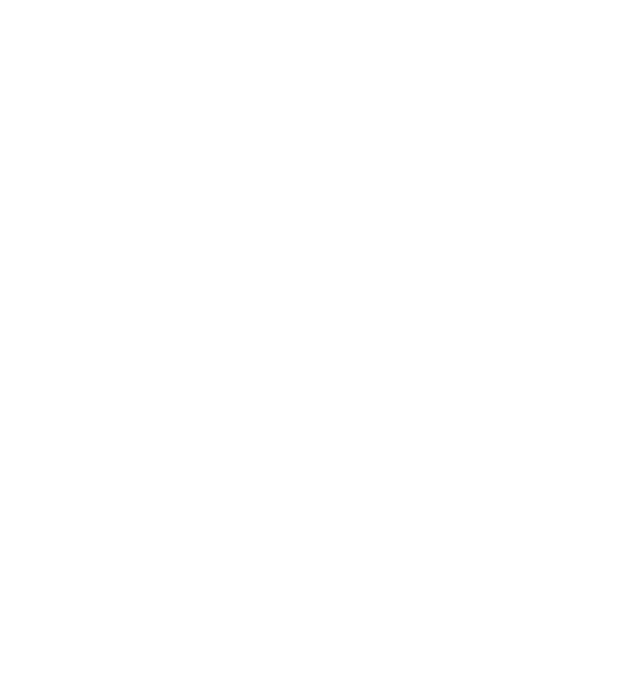
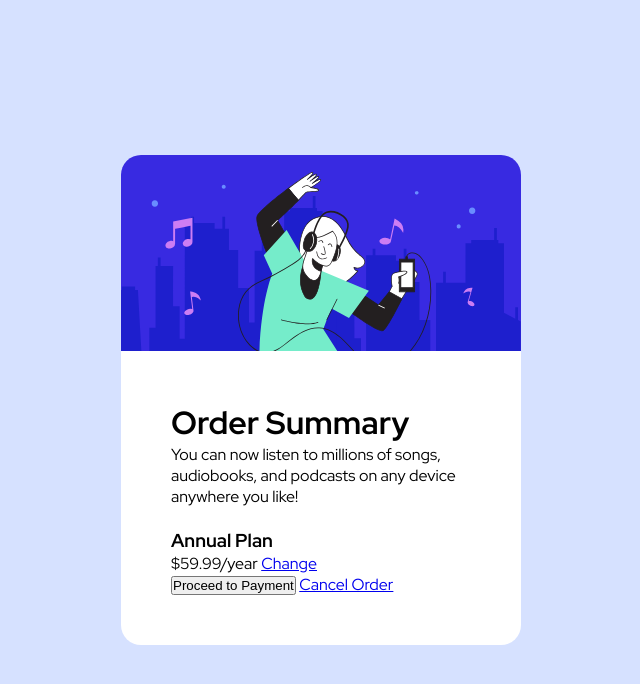
Before and after one commit to vitto2/order-summary-page, a plain HTML site: page index.html in a window 1280 px wide. Shown: the whole page, without its empty margins (319-959 px from the left). Drawn offline with Linux system fonts and the light colour scheme.

Commit message:
feat: cria container principal e aplica estilos iniciais

```diff
--- a/index.html
+++ b/index.html
@@ -1,11 +1,31 @@
 <!DOCTYPE html>
 <html lang="pt-br">
-<head>
-  <meta charset="UTF-8">
-  <meta name="viewport" content="width=device-width, initial-scale=1.0">
-  <title>Order Summary</title>
-</head>
-<body>
-
-</body>
+	<head>
+		<meta charset="UTF-8" />
+		<meta name="viewport" content="width=device-width, initial-scale=1.0" />
+		<link rel="stylesheet" href="style.css" />
+		<title>Order Summary</title>
+	</head>
+	<body>
+		<main class="main">
+			<img class="illustration" src="./img/illustration-hero.svg" alt="" />
+			<div class="info-container">
+				<h1>Order Summary</h1>
+				<p>
+					You can now listen to millions of songs, audiobooks, and podcasts on
+					any device anywhere you like!
+				</p>
+				<div class="section-details">
+					<img src="" alt="" />
+					<div class="section-value-details">
+						<h3>Annual Plan</h3>
+						<span>$59.99/year</span>
+						<a href="#">Change</a>
+					</div>
+				</div>
+				<button type="button">Proceed to Payment</button>
+				<a href="#">Cancel Order</a>
+			</div>
+		</main>
+	</body>
 </html>
--- a/style.css
+++ b/style.css
@@ -0,0 +1,30 @@
+@import url("https://fonts.googleapis.com/css2?family=Red+Hat+Display:ital,wght@0,300..900;1,300..900&display=swap");
+
+* {
+	box-sizing: border-box;
+	margin: 0;
+	padding: 0;
+}
+
+body {
+	display: grid;
+	place-items: center;
+	background: #d6e1ff;
+	font-family: "Red Hat Display", sans-serif;
+	height: 100vh;
+}
+
+.main {
+	max-width: 400px;
+}
+.info-container {
+	background: #fff;
+	padding: 50px;
+	border-radius: 0 0 20px 20px;
+}
+
+.illustration {
+	max-width: 100%;
+	display: block;
+	border-radius: 20px 20px 0 0;
+}
```
Also changed, not shown: 1 other file.
